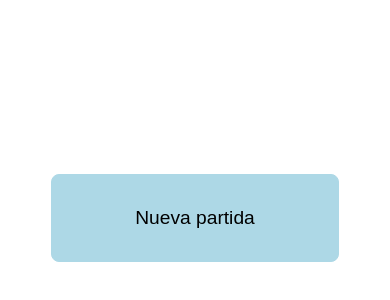
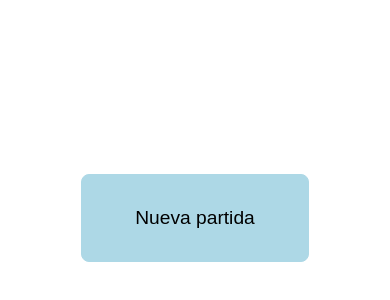
Before and after one commit to Soleguia/angular-isla-calavera, an Angular app: page / in a window 390 px wide. Shown: the part 204-504 px from the top of the page. Built offline with nearby package versions, Linux system fonts and the light colour scheme.

Commit message:
Responsive fixes

```diff
--- a/src/app/add-players/add-players.component.scss
+++ b/src/app/add-players/add-players.component.scss
@@ -4,7 +4,7 @@
   align-items: center;
   padding: 2rem;
   width: 600px;
-  max-width: 100%;
+  max-width: 100vw;
   background-color: rgba(200,200,200,.1);
 }
 .add-player {
--- a/src/app/app.component.scss
+++ b/src/app/app.component.scss
@@ -7,7 +7,8 @@ main {
   height: 100%;
 }
 
-.init-ic {
+.init-ic,
+.init-ic__button {
   display: flex;
   flex-wrap: wrap;
   justify-content: center;
@@ -18,6 +19,7 @@ main {
 .ic__content {
   display: block;
   width: 100%;
+  max-width: 100%;
   height: 100%;
 }
 
--- a/src/styles.scss
+++ b/src/styles.scss
@@ -9,6 +9,7 @@
 .ic_button {
   display: block;
   width: 300px;
+  max-width: 80%;
   height: 120px;
   background-color: transparent;
   border: 0;
```
